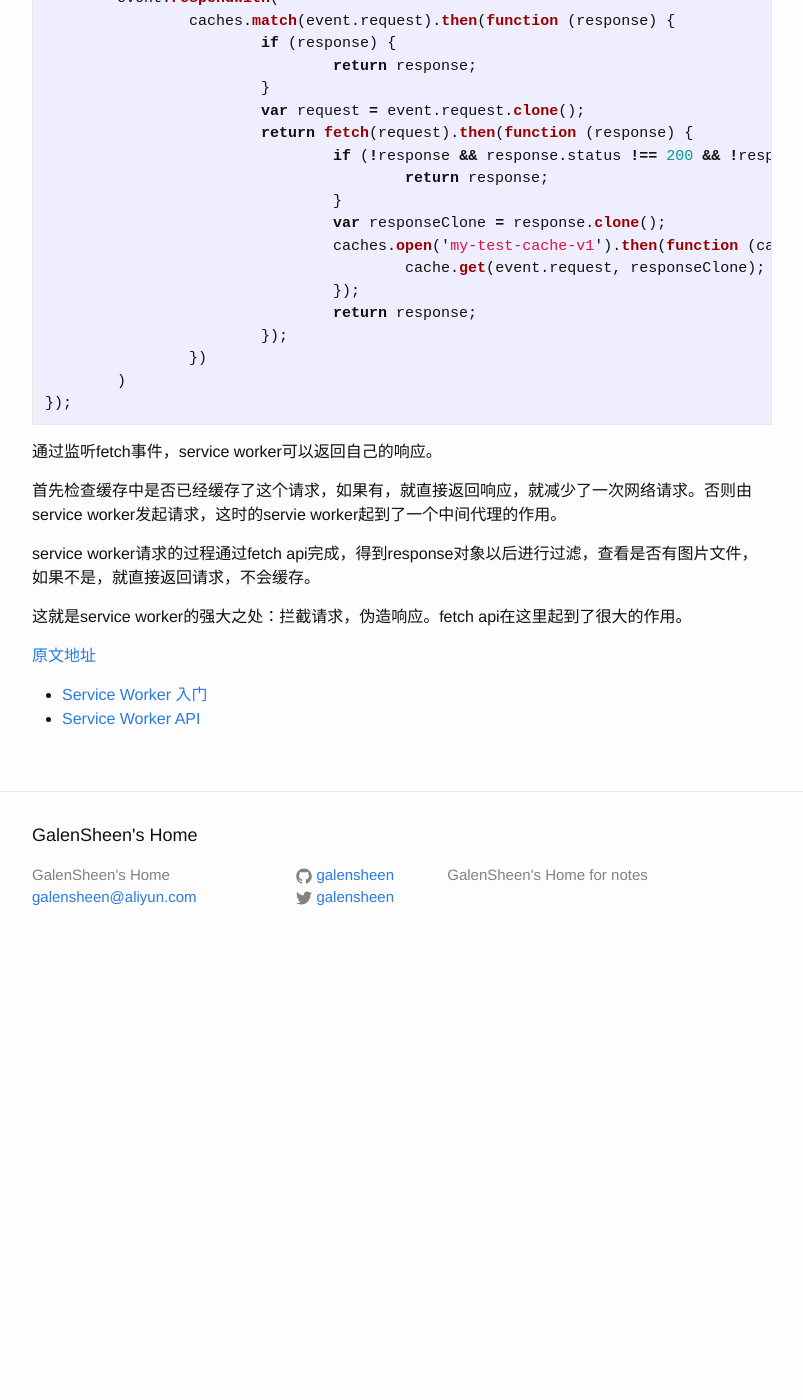
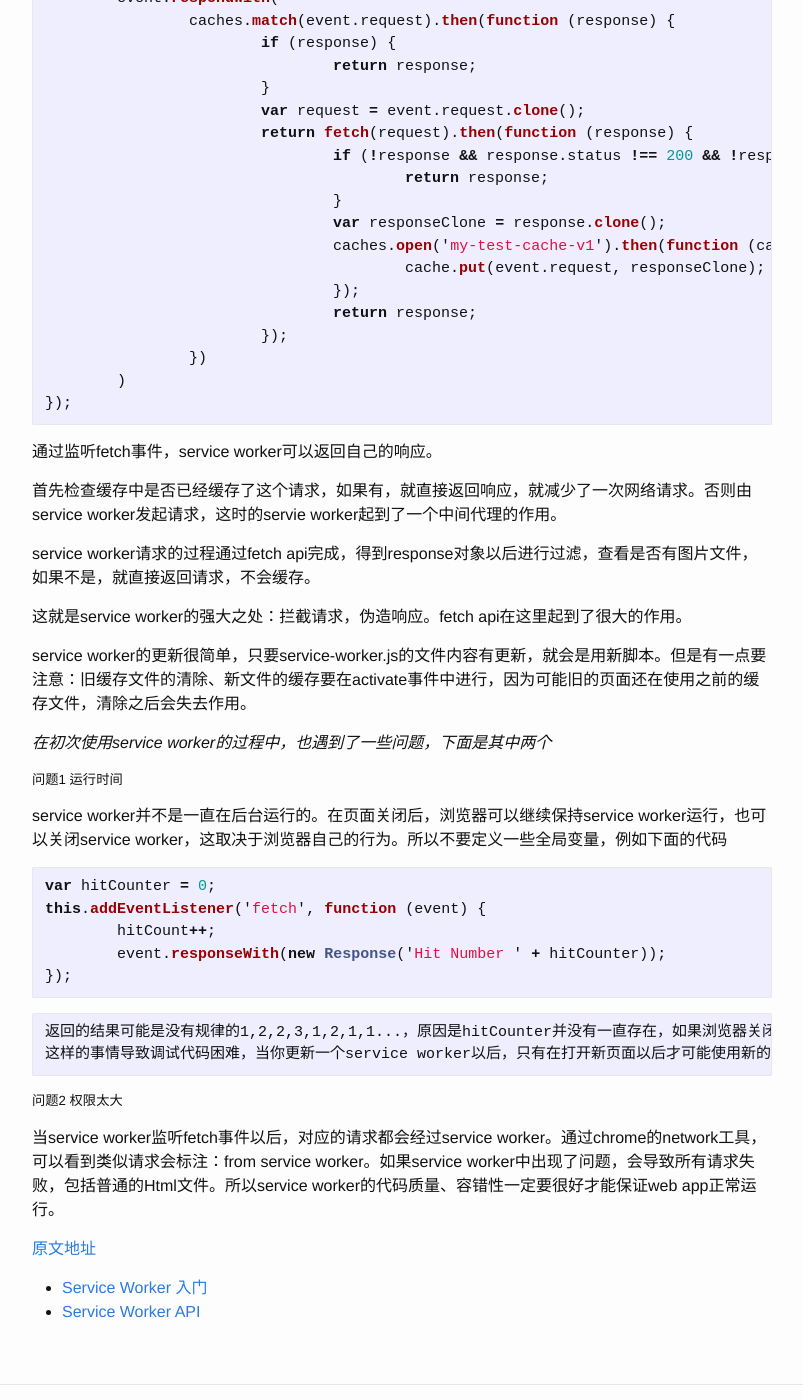
Before and after one commit to galensheen/galensheen.github.io, a Jekyll site: the page built from _posts/worker/2016-12-13-service-worker.md, in a window 1280 px wide and 1400 px high, scrolled down 3611 px. Shown: the whole window, without its empty margins (238-1041 px from the left). Built offline with Jekyll 4.4.1, drawn with Linux system fonts in a browser that asks for light colours; our own code applies the rules of GitHub Pages for plain Markdown files; before the commit the page ends 4580 px from its top, so only the background shows below that.

Commit message:
update service worker 问题

````diff
--- a/_posts/worker/2016-12-13-service-worker.md
+++ b/_posts/worker/2016-12-13-service-worker.md
@@ -126,7 +126,7 @@ self.addEventListener('fetch', function (event) {
 				}
 				var responseClone = response.clone();
 				caches.open('my-test-cache-v1').then(function (cache) {
-					cache.get(event.request, responseClone);
+					cache.put(event.request, responseClone);
 				});
 				return response;
 			});
@@ -142,6 +142,27 @@ service worker请求的过程通过fetch api完成，得到response对象以后
 
 这就是service worker的强大之处：拦截请求，伪造响应。fetch api在这里起到了很大的作用。
 
+service worker的更新很简单，只要service-worker.js的文件内容有更新，就会是用新脚本。但是有一点要注意：旧缓存文件的清除、新文件的缓存要在activate事件中进行，因为可能旧的页面还在使用之前的缓存文件，清除之后会失去作用。
+
+*在初次使用service worker的过程中，也遇到了一些问题，下面是其中两个*
+
+##### 问题1 运行时间
+
+service worker并不是一直在后台运行的。在页面关闭后，浏览器可以继续保持service worker运行，也可以关闭service worker，这取决于浏览器自己的行为。所以不要定义一些全局变量，例如下面的代码
+
+```javascript
+var hitCounter = 0;
+this.addEventListener('fetch', function (event) {
+	hitCount++;
+	event.responseWith(new Response('Hit Number ' + hitCounter));
+});
+```
+	返回的结果可能是没有规律的1,2,2,3,1,2,1,1...，原因是hitCounter并没有一直存在，如果浏览器关闭了，下次启动的时候hitCounter就赋值为0了。
+	这样的事情导致调试代码困难，当你更新一个service worker以后，只有在打开新页面以后才可能使用新的service worker，在调试过程中经常等一两分钟才会使用新的。
+
+##### 问题2 权限太大
+当service worker监听fetch事件以后，对应的请求都会经过service worker。通过chrome的network工具，可以看到类似请求会标注：from service worker。如果service worker中出现了问题，会导致所有请求失败，包括普通的Html文件。所以service worker的代码质量、容错性一定要很好才能保证web app正常运行。
+
 [原文地址](http://www.alloyteam.com/2016/01/9274/)
 * [Service Worker 入门](https://www.w3ctech.com/topic/866)
 * [Service Worker API](https://developer.mozilla.org/zh-CN/docs/Web/API/Service_Worker_API)
````
